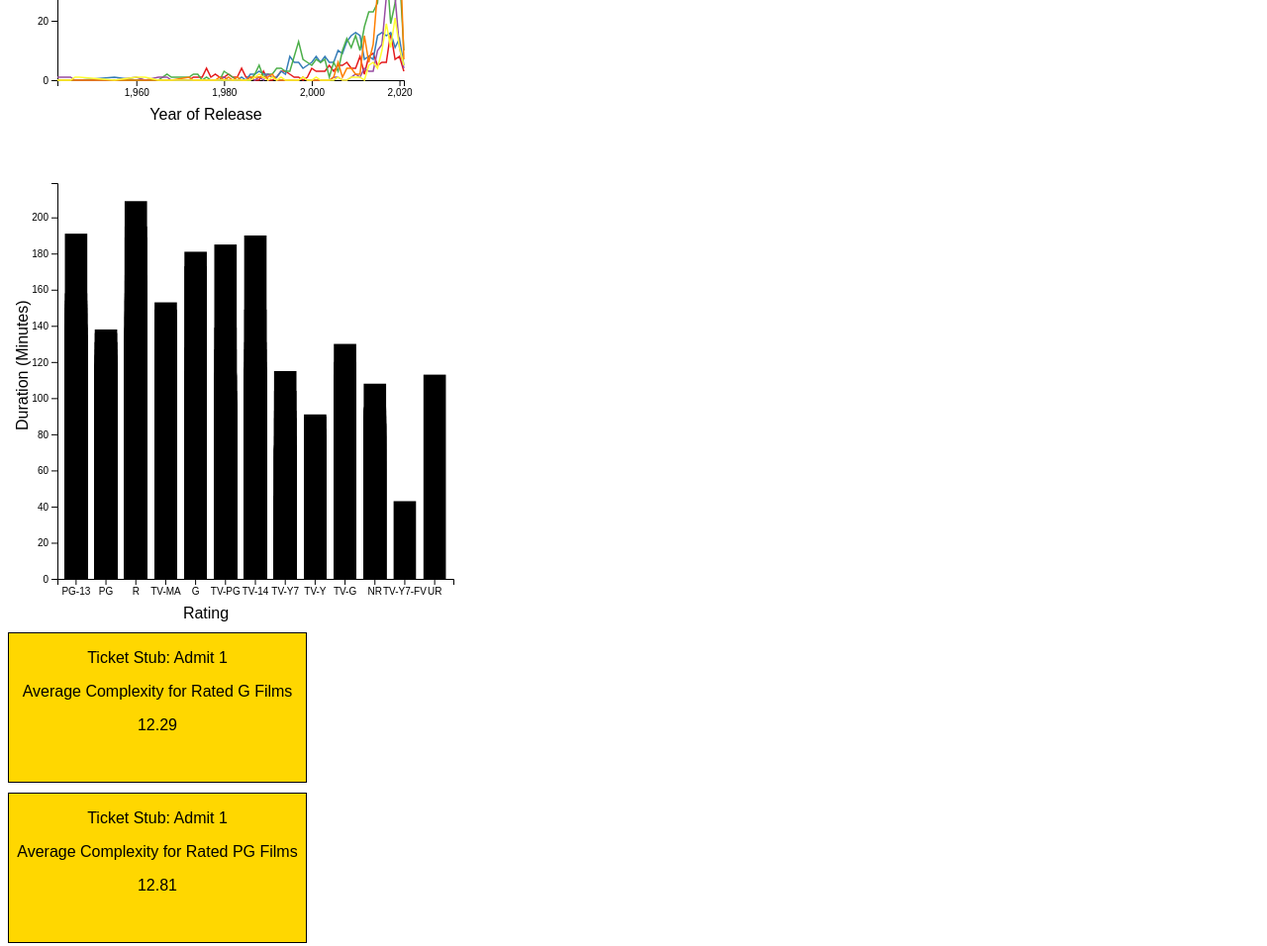
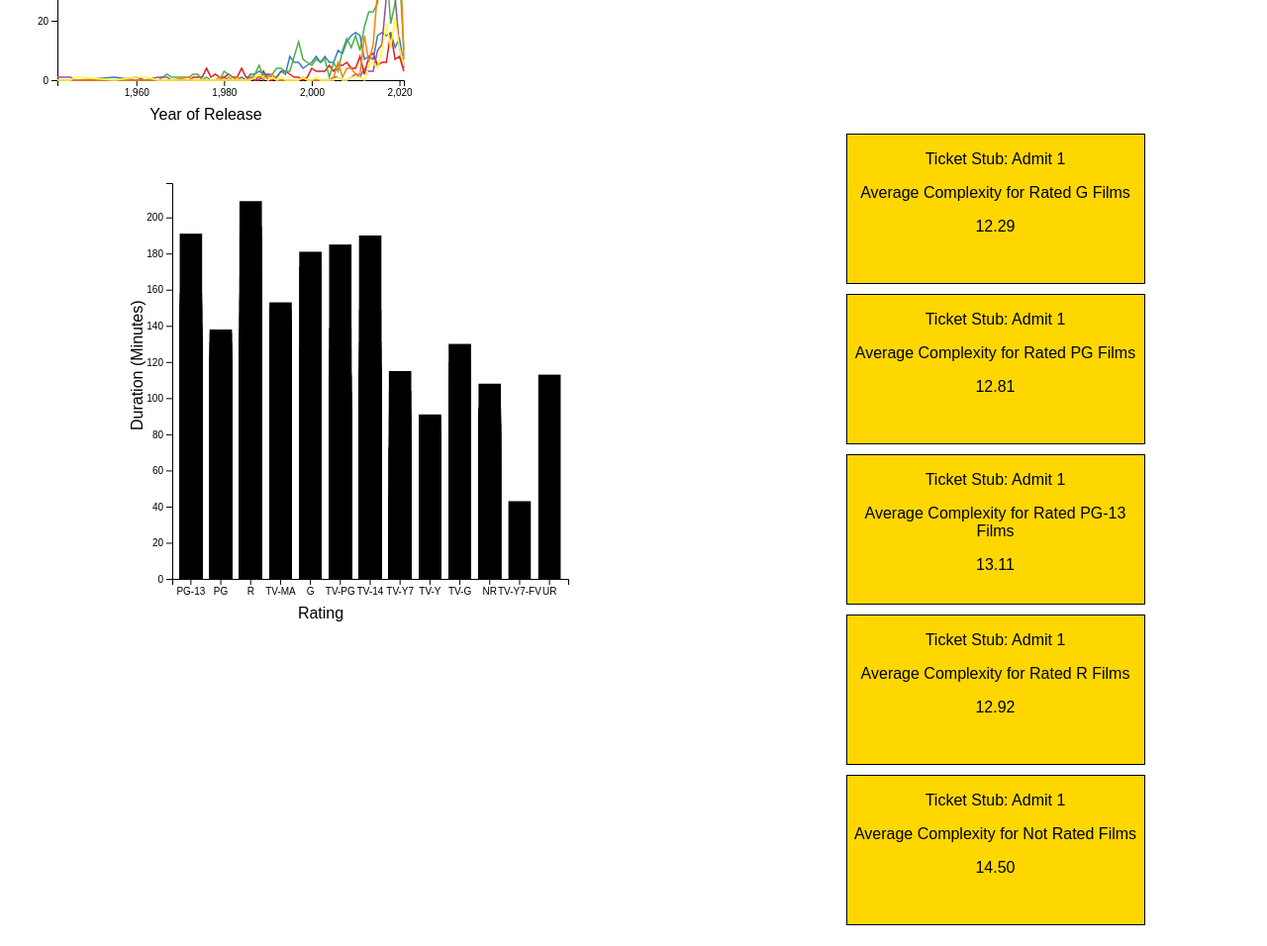
Before and after one commit to DS4200-S23-Class/project-joey-nicole-john-sanjo, a plain HTML site: page index.html in a window 1280 px wide. Shown: the part 1200-2156 px from the top of the page at 99% size. Drawn offline with Linux system fonts and the light colour scheme.

Commit message:
put tickets next to graph

```diff
--- a/index.html
+++ b/index.html
@@ -105,8 +105,11 @@
         </div>
 
     </div>
+<div id = vis2_3>
+
 <div id="vis2"> </div>
 
+<div id="vis3">
 <div id="G-score" class="containers">
     <p class="heading">Ticket Stub: Admit 1</p>
     <p class="heading">Average Complexity for Rated G Films</p>
@@ -133,8 +136,9 @@
         <p class = "heading"> Average Complexity for Not Rated Films</p>
         <div class="inner1"></div>
     </div>
-
+</div>
     </div>
+</div>
 
 <h2>Acknowledgements</h2>
 <ul>
--- a/js/main.js
+++ b/js/main.js
@@ -7,6 +7,7 @@ const VIS_WIDTH = FRAME_WIDTH - MARGINS.left - MARGINS.right;
 
 const TICK_HEIGHT = 200;
 const TICK_WIDTH = 400;
+
 
 const FRAME1 = d3.select("#vis1")
                   .append("svg")
--- a/style.css
+++ b/style.css
@@ -29,6 +29,11 @@ h4 {
             position: relative;
             text-align: center;
             background-color: gold;
+}
 
 
+#vis2_3{
+    display: flex;
+    justify-content: space-around;
+
 }
```
Also changed, not shown: 1 other file.
